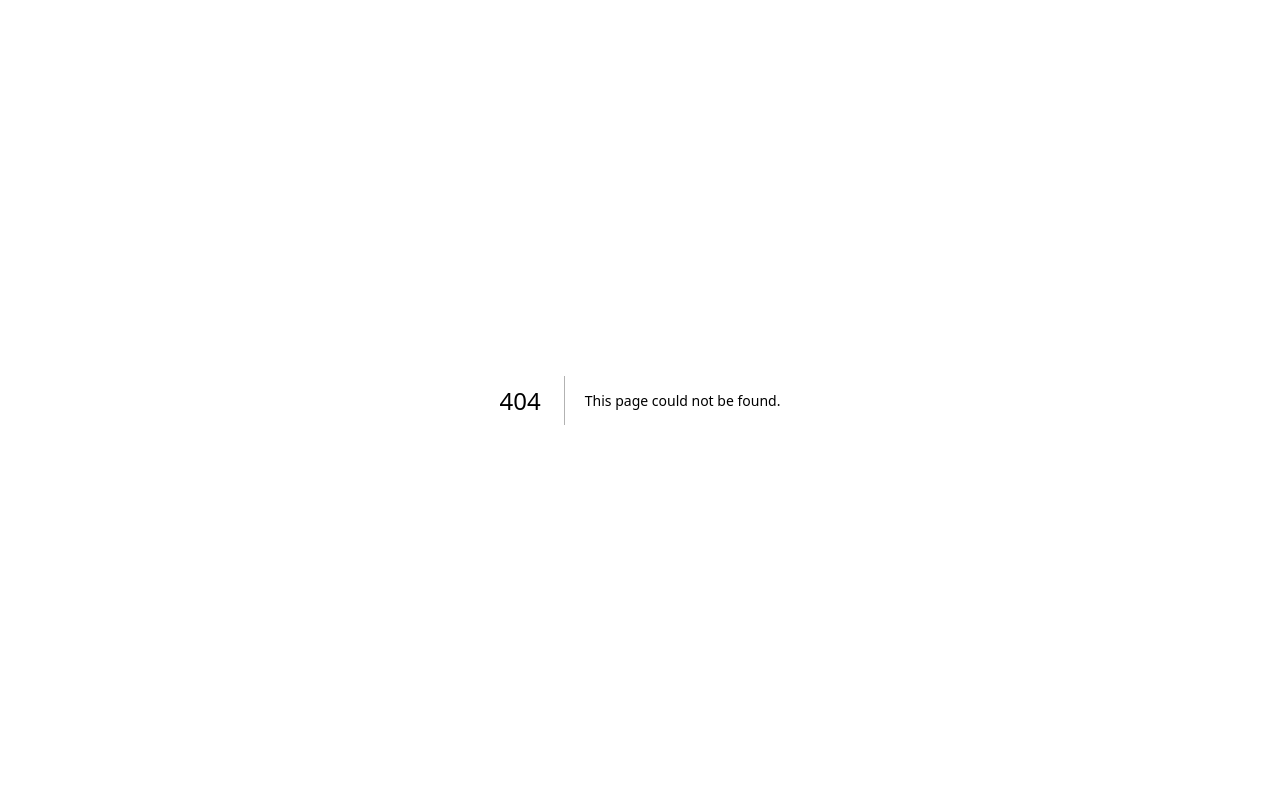
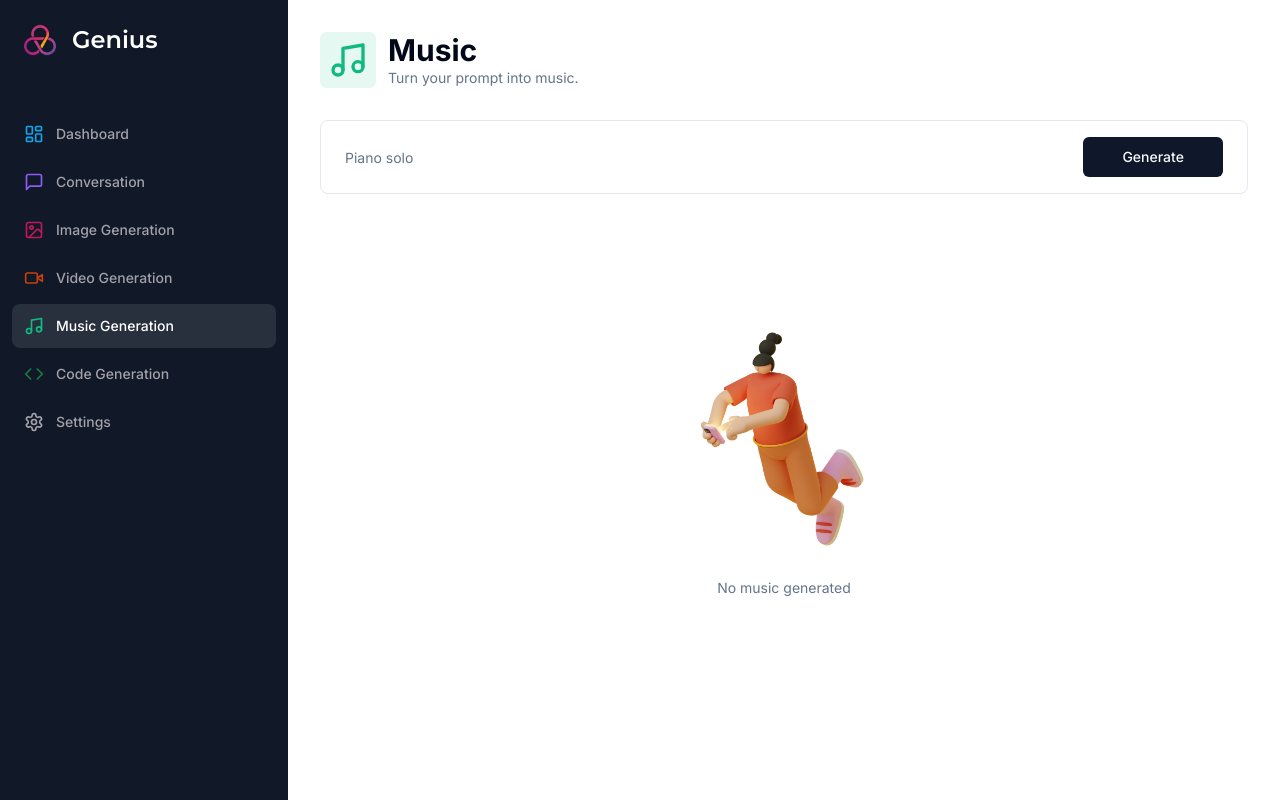
Before and after one commit to Ennioluwa/sass, a Next.js app: page /music in a window 1280 px wide. Before the commit this address had no page. Built offline with nearby package versions, Linux system fonts and the light colour scheme.

Commit message:
feat: create music generation page

```diff
--- /dev/null
+++ b/app/(dashboard)/(routes)/music/constants.ts
@@ -0,0 +1,7 @@
+import * as z from "zod";
+
+export const formSchema = z.object({
+  prompt: z.string().min(1, {
+    message: "Prompt is required",
+  }),
+});
--- /dev/null
+++ b/app/(dashboard)/(routes)/music/page.tsx
@@ -0,0 +1,112 @@
+"use client";
+
+import * as z from "zod";
+import { MessageSquare, Music } from "lucide-react";
+import Heading from "@/components/Heading";
+import { useForm } from "react-hook-form";
+import { formSchema } from "./constants";
+import { zodResolver } from "@hookform/resolvers/zod";
+import { Form, FormControl, FormField, FormItem } from "@/components/ui/form";
+import { Input } from "@/components/ui/input";
+import { Button } from "@/components/ui/button";
+import { useRouter } from "next/navigation";
+import { useState } from "react";
+import { ChatCompletionRequestMessage } from "openai";
+
+import axios from "axios";
+import { Empty } from "@/components/Empty";
+import { Loader } from "@/components/Loader";
+import { cn } from "@/lib/utils";
+import { UserAvatar } from "@/components/user-avatar";
+import { BotAvatar } from "@/components/bot-avatar";
+
+const MusicPage = () => {
+  const router = useRouter();
+
+  const [music, setMusic] = useState<string>();
+
+  const form = useForm<z.infer<typeof formSchema>>({
+    resolver: zodResolver(formSchema),
+    defaultValues: {
+      prompt: "",
+    },
+  });
+
+  const isLoading = form.formState.isSubmitting;
+
+  const onSubmit = async (values: z.infer<typeof formSchema>) => {
+    try {
+      setMusic(undefined);
+
+      const response = await axios.post("/api/music", values);
+
+      setMusic(response.data.audio);
+
+      form.reset();
+    } catch (error) {
+      // TODO: Open Pro Modal
+      console.log(error);
+    } finally {
+      router.refresh();
+    }
+  };
+
+  return (
+    <div className="">
+      <Heading
+        title="Music"
+        description="Turn your prompt into music."
+        Icon={Music}
+        iconColor="text-emerald-500"
+        bgColor="bg-emerald-500/10"
+      />
+      <div className="px-4 lg:px-8">
+        <div>
+          <Form {...form}>
+            <form
+              onSubmit={form.handleSubmit(onSubmit)}
+              className="border rounded-lg w-full p-4 px-3 md:px-6 focus-within:shadow-sm grid grid-cols-12 gap-2"
+            >
+              <FormField
+                name="prompt"
+                render={({ field }) => (
+                  <FormItem className=" col-span-12 lg:col-span-10">
+                    <FormControl className="p-0 m-0">
+                      <Input
+                        className="border-0 outline-none focus-visible:ring-0 focus-visible:ring-transparent"
+                        disabled={isLoading}
+                        placeholder="Piano solo"
+                        {...field}
+                      />
+                    </FormControl>
+                  </FormItem>
+                )}
+              />
+              <Button
+                className=" col-span-12 lg:col-span-2 w-full"
+                disabled={isLoading}
+              >
+                Generate
+              </Button>
+            </form>
+          </Form>
+        </div>
+        <div className=" space-y-4 mt-4">
+          {isLoading && (
+            <div className=" p-8 rounded-lg w-full flex items-center justify-center bg-muted">
+              <Loader />
+            </div>
+          )}
+          {!music && !isLoading && <Empty label="No music generated" />}
+          {music && (
+            <audio controls className=" w-full mt-8">
+              <source src={music} />
+            </audio>
+          )}
+        </div>
+      </div>
+    </div>
+  );
+};
+
+export default MusicPage;
--- /dev/null
+++ b/app/api/music/route.ts
@@ -0,0 +1,37 @@
+import { auth } from "@clerk/nextjs";
+import { NextResponse } from "next/server";
+import Replicate from "replicate";
+
+const replicate = new Replicate({
+  auth: process.env.REPLICATE_API_TOKEN!,
+});
+
+export async function POST(req: Request) {
+  try {
+    const { userId } = auth();
+    const body = await req.json();
+    const { prompt } = body;
+
+    if (!userId) {
+      return new NextResponse("Unauthorized", { status: 401 });
+    }
+
+    if (!prompt) {
+      return new NextResponse("Prompt is required", { status: 400 });
+    }
+
+    const response = await replicate.run(
+      "riffusion/riffusion:8cf61ea6c56afd61d8f5b9ffd14d7c216c0a93844ce2d82ac1c9ecc9c7f24e05",
+      {
+        input: {
+          prompt_a: prompt,
+        },
+      }
+    );
+
+    return NextResponse.json(response);
+  } catch (error) {
+    console.log("[MUSIC_ERROR]", error);
+    return new NextResponse("Internal error", { status: 500 });
+  }
+}
--- a/package.json
+++ b/package.json
@@ -33,6 +33,7 @@
     "react-dom": "18.2.0",
     "react-hook-form": "^7.45.2",
     "react-markdown": "^8.0.7",
+    "replicate": "^0.14.0",
     "tailwind-merge": "^1.14.0",
     "tailwindcss": "3.3.3",
     "tailwindcss-animate": "^1.0.6",
```
Also changed, not shown: 1 other file (tests, documents, lock files or other folders).
